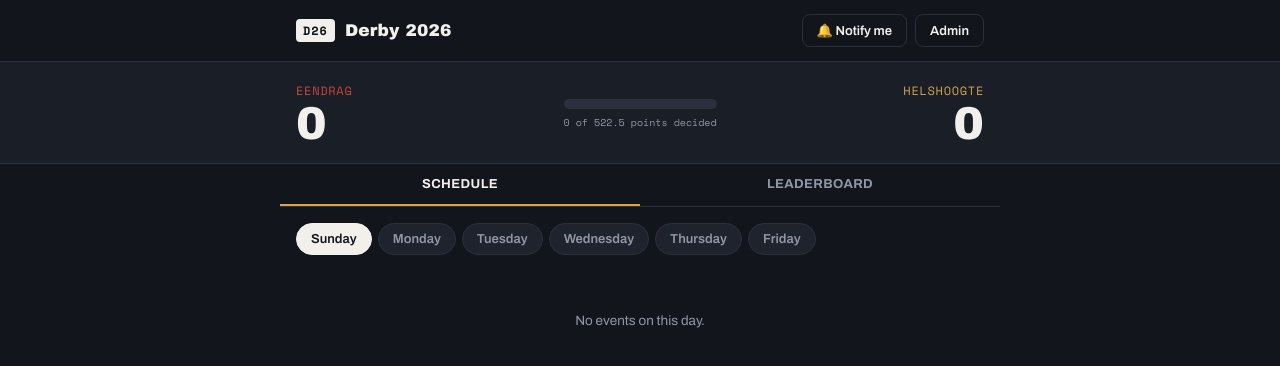
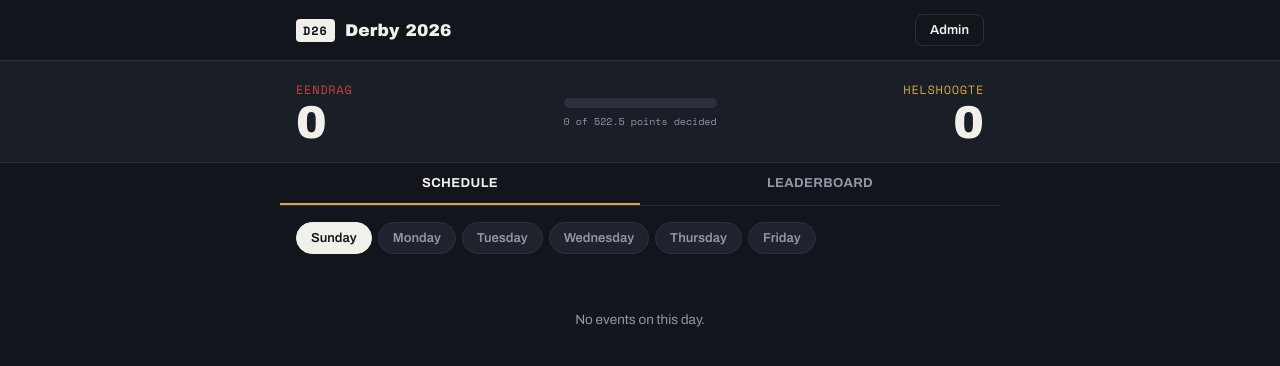
Before and after one commit to nicoltruter225-a11y/derby-2026, a website: page index.html in a window 1280 px wide. Drawn offline with nearby package versions, Linux system fonts and the light colour scheme; no server answers.

Commit message:
Remove notification button from index.html
Removed the notification button from the topbar.

```diff
--- a/index.html
+++ b/index.html
@@ -23,7 +23,6 @@
       <span class="brand-name">Derby 2026</span>
     </div>
     <div class="topbar-actions">
-      <button id="notif-btn" class="btn btn-ghost" type="button">🔔 Notify me</button>
       <button id="admin-btn" class="btn btn-ghost" type="button">Admin</button>
     </div>
   </div>
```
